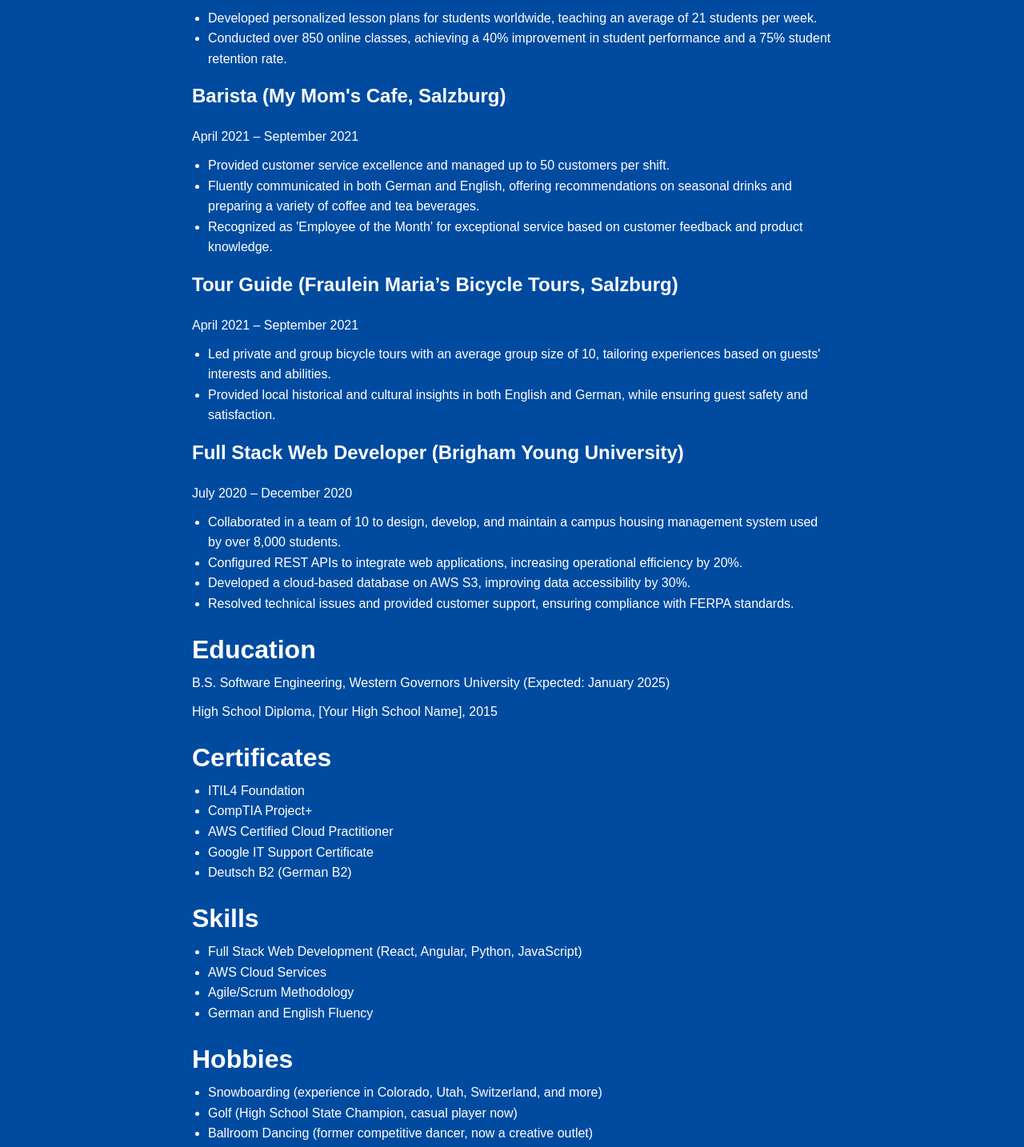
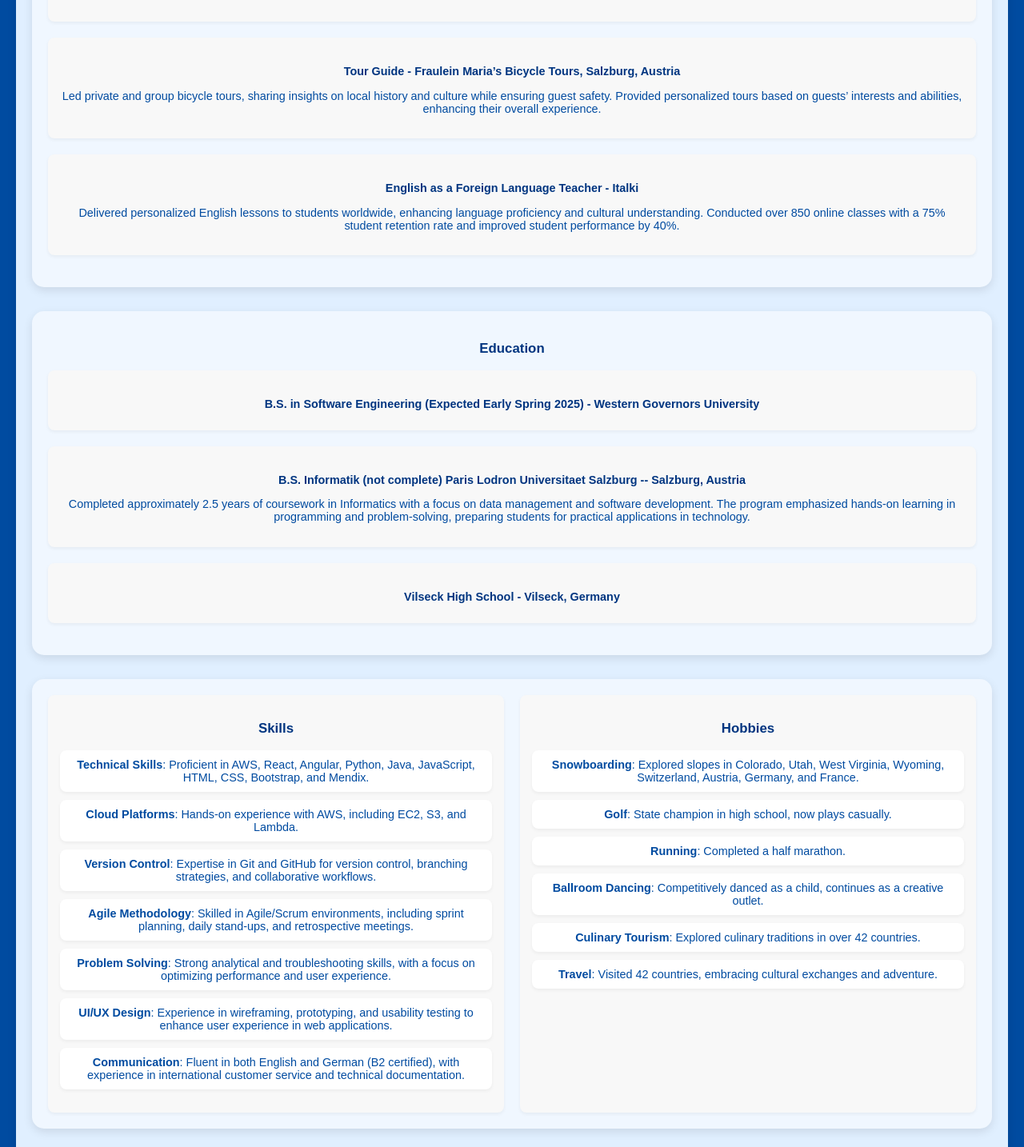
Before and after one commit to anniefees/my-portfolio, a React (Create React App) app: page /#/resume in a window 1280 px wide. Shown: the part 1011-2445 px from the top of the page at 80% size. Built offline with nearby package versions, Linux system fonts and the light colour scheme.

Commit message:
fixes layout + resume + projects

```diff
--- a/src/App.css
+++ b/src/App.css
@@ -49,64 +49,80 @@
   text-decoration: underline;
 }
 
-/* Resume Section */
-.resume {
-  padding: 40px;
-  text-align: left;
-  max-width: 800px;
-  margin: 0 auto;
-}
-
-.resume h2 {
-  font-size: 2rem;
-  margin-bottom: 10px;
-}
-
-.resume h3 {
-  font-size: 1.5rem;
-  margin-top: 20px;
-}
-
-.resume p, .resume ul {
-  font-size: 1rem;
-  line-height: 1.6;
-  margin: 10px 0;
-}
-
-.resume ul {
-  list-style: disc;
-  padding-left: 20px;
-}
-
-/* Projects Section */
-.projects {
-  padding: 50px;
-}
-
-.projects ul {
-  list-style: none;
-  padding: 0;
-}
-
-.projects ul li {
-  margin: 20px 0;
-}
-
-.projects ul li strong {
-  font-size: 1.2rem;
-}
-
-.projects ul li p {
-  font-size: 1rem;
+/* General Container Styling */
+.container {
+  background-color: #e0efff;
+  padding: 20px;
+  border-radius: 15px;
+  box-shadow: 0px 4px 12px rgba(0, 0, 0, 0.1);
+  margin: 20px auto;
+  max-width: 1200px;
+  color: #004ba0;
 }
 
 /* Contact Section */
 .contact {
   padding: 50px;
+  background-color: #e0efff;
+  color: #003580; /* Fixed text contrast */
+  box-shadow: 0px 4px 12px rgba(0, 0, 0, 0.1);
+  border-radius: 15px;
 }
 
-.contact p {
-  font-size: 1.2rem;
+/* Projects Page Styling */
+.projects {
+  padding: 50px;
+}
+
+.section-container {
+  background-color: #e0efff;
+  padding: 20px;
+  margin-bottom: 30px;
+  border-radius: 15px;
+  box-shadow: 0px 4px 12px rgba(0, 0, 0, 0.1);
+}
+
+.section-container h3 {
+  color: #003580;
+}
+
+.project-item, .course-item, .certificate-item {
+  padding: 15px;
+  background-color: #f8f8f8;
+  border-radius: 8px;
+  margin-bottom: 20px;
+  box-shadow: 0px 2px 4px rgba(0, 0, 0, 0.05);
+}
+
+/* Multi-column layout for projects */
+.projects-grid {
+  display: grid;
+  grid-template-columns: repeat(auto-fit, minmax(300px, 1fr));
+  gap: 20px;
+}
+
+/* Button Styling */
+.button {
+  display: inline-block !important;
+  padding: 12px 24px !important;
+  background-color: #004ba0 !important;
+  color: white !important;
+  text-decoration: none !important;
+  font-size: 1.1rem !important;
+  font-weight: bold !important;
+  border-radius: 30px !important;
+  border: 2px solid transparent !important;
+  transition: all 0.3s ease !important;
+  box-shadow: 0px 4px 8px rgba(0, 0, 0, 0.2) !important;
+  margin: 10px !important;
+}
+
+.button:hover {
+  background-color: white !important;
+  color: #004ba0 !important;
+  border: 2px solid #004ba0 !important;
+  box-shadow: 0px 6px 12px rgba(0, 0, 0, 0.3) !important;
+  transform: translateY(-2px) !important;
 }
 
 /* Responsive Styles */
@@ -142,28 +158,4 @@
   .projects ul li p {
     font-size: 0.9rem;
   }
- /* Button Styling */
-.button {
-  display: inline-block !important;
-  padding: 12px 24px !important;
-  background-color: #004ba0 !important; /* Blue color that matches the theme */
-  color: white !important;
-  text-decoration: none !important;
-  font-size: 1.1rem !important;
-  font-weight: bold !important;
-  border-radius: 30px !important;
-  border: 2px solid transparent !important;
-  transition: all 0.3s ease !important;
-  box-shadow: 0px 4px 8px rgba(0, 0, 0, 0.2) !important;
-  margin: 10px !important;
 }
-
-/* Hover effect */
-.button:hover {
-  background-color: white !important;
-  color: #004ba0 !important;
-  border: 2px solid #004ba0 !important;
-  box-shadow: 0px 6px 12px rgba(0, 0, 0, 0.3) !important;
-  transform: translateY(-2px) !important;
-}
-}
--- a/src/components/Projects.js
+++ b/src/components/Projects.js
@@ -1,35 +1,59 @@
 import React from 'react';
-import './Projects.css'; // Use a separate CSS file for styling
+import './Projects.css';
 
 const Projects = () => {
   return (
-    <section className="projects">
-      <h2>My Projects</h2>
+    <section className="container">
+      <h2 className="section-title">My Projects</h2>
 
       <div className="github-button">
         <a href="https://github.com/anniefees" className="button">Visit My GitHub</a>
       </div>
 
-      {/* Professional Projects */}
+      {/* Certificates Section (Moved Above Professional Projects) */}
+      <div className="section-container">
+        <h3>Certificates</h3>
+        <div className="certificate-item">
+          <strong>AWS Certified Cloud Practitioner</strong>: Demonstrates knowledge of AWS Cloud services and architecture.
+        </div>
+        <div className="certificate-item">
+          <strong>CompTIA Project+</strong>: Validates project management skills in technology environments.
+        </div>
+        <div className="certificate-item">
+          <strong>Google IT Support Certificate</strong>: Provides foundational knowledge in IT support and networking.
+        </div>
+        <div className="certificate-item">
+          <strong>Deutsch B2 (Goethe-Institut)</strong>: Certification of advanced German language proficiency from the prestigious Goethe-Institut.
+        </div>
+      </div>
+
+      {/* Professional Projects Section */}
+      <div className="section-container">
         <h3>Professional Projects</h3>
+        <div className="projects-grid">
           <div className="project-item">
             <h4>BYU On-Campus Housing System</h4>
             <p>
-          I contributed to the BYU On-Campus Housing ecosystem, where I created several icons and small components
-          still in use today. We used Mendix, along with JavaScript, HTML, CSS, Bootstrap, Angular, and React to build
-          solutions necessary for the housing system.
+              Contributed to the BYU On-Campus Housing ecosystem, creating icons and components still in use today.
+              Used Mendix, JavaScript, HTML, CSS, Angular, and React to build temporary functionality for the housing system.
+              <br />
+              <strong>Note:</strong> Much of the work involved Sensitive Security Information (SSI) and FERPA-protected information and systems. Due to confidentiality, specifics of the work cannot be shared.
             </p>
             <a href="https://housing.byu.edu/secure/services/c_main/default.aspx" target="_blank" rel="noopener noreferrer" className="button">
               Visit the site
             </a>
           </div>
+        </div>
+      </div>
 
-      {/* Class Projects */}
+      {/* Class Projects Section */}
+      <div className="section-container">
         <h3>Class Projects</h3>
+        <div className="projects-grid">
           <div className="project-item">
             <h4>Angular World Map Application (JavaScript Fundamentals)</h4>
             <p>
-          Developed a functional Angular application for my JavaScript Fundamentals class that integrates an SVG-based world map.
+              Developed a functional Angular application that integrates an SVG-based world map.
               Users can click on countries to view dynamically retrieved information from an external API.
             </p>
           </div>
@@ -37,8 +61,8 @@
           <div className="project-item">
             <h4>State Government Website (Front-End Web Development)</h4>
             <p>
-          Created a website with multiple pages for a state government office, featuring information about cities,
-          population data, and navigation menus. The website includes HTML lists, tables, and a form with email verification.
+              Created a multi-page website for a state government office, including information about cities,
+              population data, and navigation menus. HTML lists, tables, and forms with email verification were also implemented.
             </p>
             <a href="https://anniefees.github.io/AnnieD479Task1/" target="_blank" rel="noopener noreferrer" className="button">
               Visit the project
@@ -55,50 +79,56 @@
               Visit the project
             </a>
           </div>
+        </div>
+      </div>
 
-      {/* Relevant Courses */}
+      {/* Relevant Courses Section */}
+      <div className="section-container">
         <h3>Relevant Courses</h3>
         <div className="course-item">
           <h4>Network and Security Foundations</h4>
           <p>
-          Introduced concepts of network classifications (LAN, WAN, WLAN), protocols, physical devices, and basic security
-          measures. Covered network vulnerabilities and mitigation techniques.
+            Introduced network classifications, communication protocols, and security measures, covering vulnerabilities
+            and mitigation techniques for LAN, WAN, and VPN.
           </p>
         </div>
-
         <div className="course-item">
           <h4>Data Management Foundations</h4>
           <p>
-          Covered data management concepts, SQL, DDL, DML, and differentiations of data (structured, unstructured, relational, etc.).
-          Introduced foundational data security practices.
+            Covered the fundamentals of data management, SQL, and security practices, including relational and hierarchical data types.
           </p>
         </div>
-
+        <div className="course-item">
+          <h4>Data Management Applications</h4>
+          <p>
+            Learned to create complex SQL queries, modify databases, and understand MySQL principles for efficient data management.
+          </p>
+        </div>
         <div className="course-item">
           <h4>Java Fundamentals</h4>
           <p>
-          Introduced object-oriented programming in Java, covering method creation, class design, and object-oriented principles
-          to solve real-world business problems.
+            Covered object-oriented programming in Java, focusing on method creation, class design, and solving real-world business problems.
           </p>
         </div>
-      {/* You can add more courses as needed */}
-
-      {/* Certificates */}
-      <h3>Certificates</h3>
-      <ul className="certificates-list">
-        <li>
-          <strong>AWS Certified Cloud Practitioner</strong>: Demonstrates knowledge of AWS Cloud services and architecture.
-        </li>
-        <li>
-          <strong>CompTIA Project+</strong>: Validates project management skills in technology environments.
-        </li>
-        <li>
-          <strong>Google IT Support Certificate</strong>: Provides foundational knowledge in IT support and networking.
-        </li>
-        <li>
-          <strong>Deutsch B2 (Goethe-Institut)</strong>: Certification of advanced German language proficiency from the prestigious Goethe-Institut.
-        </li>
-      </ul>
+        <div className="course-item">
+          <h4>Data Structures and Algorithms</h4>
+          <p>
+            Explored dynamic data structures, including stacks, queues, trees, and hash tables, focusing on algorithm efficiency.
+          </p>
+        </div>
+        <div className="course-item">
+          <h4>Advanced Data Management</h4>
+          <p>
+            Focused on advanced relational data modeling and the creation of data lakes and warehouses for large-scale data processing.
+          </p>
+        </div>
+        <div className="course-item">
+          <h4>Java Frameworks</h4>
+          <p>
+            Covered Java exception handling, frameworks, and how to develop complete applications using object-oriented principles.
+          </p>
+        </div>
+      </div>
     </section>
   );
 };
--- /dev/null
+++ b/src/components/Resume.css
@@ -0,0 +1,71 @@
+/* General Container Styling */
+.container {
+    background-color: #e0efff;
+    padding: 20px;
+    border-radius: 15px;
+    box-shadow: 0px 4px 12px rgba(0, 0, 0, 0.1);
+    margin: 20px auto;
+    max-width: 1200px;
+    color: #004ba0;
+    font-size: 0.9rem; /* Smaller text for all sections */
+  }
+
+  .section-title {
+    color: #003580;
+    text-align: center;
+    margin-bottom: 20px;
+  }
+
+  /* Section Containers - Apply Lighter Background to All Sections */
+  .section-container {
+    background-color: #f0f7ff; /* Consistent light blue background for all sections */
+    padding: 20px;
+    margin-bottom: 30px;
+    border-radius: 15px;
+    box-shadow: 0px 4px 12px rgba(0, 0, 0, 0.1);
+  }
+
+  /* Experience, Education, Certificates Items */
+  .experience-item, .education-item, .certificate-item {
+    padding: 15px;
+    background-color: #f8f8f8;
+    border-radius: 8px;
+    margin-bottom: 20px;
+    box-shadow: 0px 2px 4px rgba(0, 0, 0, 0.05);
+  }
+
+  .experience-item h4, .education-item h4 {
+    color: #003580;
+    margin-bottom: 10px;
+  }
+
+  .experience-item p, .education-item p {
+    color: #004ba0;
+  }
+
+  /* Two-column layout for Skills and Hobbies */
+  .two-column {
+    display: grid;
+    grid-template-columns: repeat(2, 1fr);
+    gap: 20px;
+  }
+
+  .skills-column, .hobbies-column {
+    background-color: #f8f8f8;
+    padding: 15px;
+    border-radius: 8px;
+    box-shadow: 0px 2px 4px rgba(0, 0, 0, 0.05);
+  }
+
+  .skills-list, .hobbies-list {
+    list-style-type: none;
+    padding-left: 0;
+  }
+
+  .skills-list li, .hobbies-list li {
+    padding: 10px;
+    margin-bottom: 10px;
+    background-color: #ffffff;
+    border-radius: 8px;
+    box-shadow: 0px 2px 4px rgba(0, 0, 0, 0.05);
+  }
--- a/src/components/Resume.js
+++ b/src/components/Resume.js
@@ -1,88 +1,121 @@
 import React from 'react';
+import './Resume.css';
 
 const Resume = () => {
   return (
-    <section className="resume">
-      <h2>Professional Summary</h2>
-      <p>
-        Ambitious and adaptable Software Engineering student set to graduate in January 2025, eager to transition fully into a technology-focused career. With hands-on experience as a Full Stack Web Developer and a background as a German-qualified Flight Attendant, I bring both technical expertise and a unique operational perspective.
-      </p>
+    <section className="container">
 
-      <h2>Experience</h2>
+      {/* Summary Section without Header */}
+      <div className="summary-container">
+        <p>
+          I am a software engineering student with a strong background in full-stack web development,
+          cloud platforms (AWS), and experience working in Agile environments. I have also completed
+          several high-level software engineering projects, and my time as a German-qualified flight attendant
+          gives me unique insight into real-world user needs for airline industry applications.
+        </p>
+      </div>
 
-      {/* Flight Attendant Experience */}
-      <h3>Flight Attendant – German Qualified (United Airlines)</h3>
-      <p>March 2023 – Present</p>
-      <ul>
-        <li>Served nearly 300 passengers per flight, averaging two long-haul flights per week, primarily between Washington, D.C., and Europe.</li>
-        <li>Completed over 150 long-haul flights, managing the needs of 250-300 economy passengers or 50 first-class passengers per flight.</li>
-        <li>Developed insights into operational challenges for crew members, leveraging this knowledge to provide feedback on crew-related technology.</li>
-      </ul>
+      {/* Professional Experience Section */}
+      <div className="section-container">
+        <h3>Professional Experience</h3>
 
-      {/* Italki Experience */}
-      <h3>English Teacher (Italki)</h3>
-      <p>January 2022 – Present</p>
-      <ul>
-        <li>Developed personalized lesson plans for students worldwide, teaching an average of 21 students per week.</li>
-        <li>Conducted over 850 online classes, achieving a 40% improvement in student performance and a 75% student retention rate.</li>
-      </ul>
+        <div className="experience-item">
+          <h4>Flight Attendant (German Qualified) - United Airlines</h4>
+          <p>
+            <strong>Responsibilities:</strong> Served nearly 300 passengers per flight on long-haul international flights,
+            flying between Washington, D.C., and Europe. Managed in-flight services, ensured customer satisfaction, and
+            provided safety support.
+            <br />
+            <strong>Key Accomplishments:</strong> Completed over 150 long-haul flights, managing service for 250-300 economy passengers
+            or 50 first-class passengers per flight.
+          </p>
+        </div>
 
-      {/* Barista Experience */}
-      <h3>Barista (My Mom's Cafe, Salzburg)</h3>
-      <p>April 2021 – September 2021</p>
-      <ul>
-        <li>Provided customer service excellence and managed up to 50 customers per shift.</li>
-        <li>Fluently communicated in both German and English, offering recommendations on seasonal drinks and preparing a variety of coffee and tea beverages.</li>
-        <li>Recognized as 'Employee of the Month' for exceptional service based on customer feedback and product knowledge.</li>
-      </ul>
+        <div className="experience-item">
+          <h4>Web Developer - Brigham Young University</h4>
+          <p>
+            Collaborated with a team of 10 developers to design, develop, and maintain the On-Campus Housing system.
+            I created icons and several components still in use today, using technologies such as Mendix, JavaScript, HTML, CSS,
+            Angular, and React.
+            <br />
+            Built temporary functionality to support operations while permanent solutions were being developed,
+            streamlining the user experience for over 8,000 students.
+          </p>
+        </div>
 
-      {/* Tour Guide Experience */}
-      <h3>Tour Guide (Fraulein Maria’s Bicycle Tours, Salzburg)</h3>
-      <p>April 2021 – September 2021</p>
-      <ul>
-        <li>Led private and group bicycle tours with an average group size of 10, tailoring experiences based on guests' interests and abilities.</li>
-        <li>Provided local historical and cultural insights in both English and German, while ensuring guest safety and satisfaction.</li>
-      </ul>
+        <div className="experience-item">
+          <h4>Barista - My Mom's Cafe, Salzburg, Austria</h4>
+          <p>
+            Provided exceptional customer service, communicated fluently in both German and English, and
+            promoted seasonal beverages. Managed cash transactions and maintained a clean, efficient working environment.
+            <br />
+            <strong>Key Accomplishment:</strong> Awarded 'Employee of the Month' for exceptional performance based on positive customer feedback.
+          </p>
+        </div>
 
-      {/* Full Stack Web Developer Experience */}
-      <h3>Full Stack Web Developer (Brigham Young University)</h3>
-      <p>July 2020 – December 2020</p>
-      <ul>
-        <li>Collaborated in a team of 10 to design, develop, and maintain a campus housing management system used by over 8,000 students.</li>
-        <li>Configured REST APIs to integrate web applications, increasing operational efficiency by 20%.</li>
-        <li>Developed a cloud-based database on AWS S3, improving data accessibility by 30%.</li>
-        <li>Resolved technical issues and provided customer support, ensuring compliance with FERPA standards.</li>
-      </ul>
+        <div className="experience-item">
+          <h4>Tour Guide - Fraulein Maria’s Bicycle Tours, Salzburg, Austria</h4>
+          <p>
+            Led private and group bicycle tours, sharing insights on local history and culture while ensuring guest safety.
+            Provided personalized tours based on guests’ interests and abilities, enhancing their overall experience.
+          </p>
+        </div>
 
-      <h2>Education</h2>
-      <p>B.S. Software Engineering, Western Governors University (Expected: January 2025)</p>
-      <p>High School Diploma, [Your High School Name], 2015</p>
+        <div className="experience-item">
+          <h4>English as a Foreign Language Teacher - Italki</h4>
+          <p>
+            Delivered personalized English lessons to students worldwide, enhancing language proficiency and cultural understanding.
+            Conducted over 850 online classes with a 75% student retention rate and improved student performance by 40%.
+          </p>
+        </div>
+      </div>
 
-      <h2>Certificates</h2>
-      <ul>
-        <li>ITIL4 Foundation</li>
-        <li>CompTIA Project+</li>
-        <li>AWS Certified Cloud Practitioner</li>
-        <li>Google IT Support Certificate</li>
-        <li>Deutsch B2 (German B2)</li>
-      </ul>
+      {/* Education Section */}
+      <div className="section-container">
+        <h3>Education</h3>
+        <div className="education-item">
+          <h4>B.S. in Software Engineering (Expected Early Spring 2025) - Western Governors University</h4>
+        </div>
+        <div className="education-item">
+          <h4>B.S. Informatik (not complete) Paris Lodron Universitaet Salzburg -- Salzburg, Austria</h4>
+          <p>
+            Completed approximately 2.5 years of coursework in Informatics with a focus on data management and
+            software development. The program emphasized hands-on learning in programming and problem-solving,
+            preparing students for practical applications in technology.
+          </p>
+        </div>
+        <div className="education-item">
+          <h4>Vilseck High School - Vilseck, Germany</h4>
+        </div>
+      </div>
 
-      <h2>Skills</h2>
-      <ul>
-        <li>Full Stack Web Development (React, Angular, Python, JavaScript)</li>
-        <li>AWS Cloud Services</li>
-        <li>Agile/Scrum Methodology</li>
-        <li>German and English Fluency</li>
-      </ul>
+      {/* Skills and Hobbies Section in Two Columns */}
+      <div className="section-container two-column">
+        <div className="skills-column">
+          <h3>Skills</h3>
+          <ul className="skills-list">
+            <li><strong>Technical Skills</strong>: Proficient in AWS, React, Angular, Python, Java, JavaScript, HTML, CSS, Bootstrap, and Mendix.</li>
+            <li><strong>Cloud Platforms</strong>: Hands-on experience with AWS, including EC2, S3, and Lambda.</li>
+            <li><strong>Version Control</strong>: Expertise in Git and GitHub for version control, branching strategies, and collaborative workflows.</li>
+            <li><strong>Agile Methodology</strong>: Skilled in Agile/Scrum environments, including sprint planning, daily stand-ups, and retrospective meetings.</li>
+            <li><strong>Problem Solving</strong>: Strong analytical and troubleshooting skills, with a focus on optimizing performance and user experience.</li>
+            <li><strong>UI/UX Design</strong>: Experience in wireframing, prototyping, and usability testing to enhance user experience in web applications.</li>
+            <li><strong>Communication</strong>: Fluent in both English and German (B2 certified), with experience in international customer service and technical documentation.</li>
+          </ul>
+        </div>
 
-      <h2>Hobbies</h2>
-      <ul>
-        <li>Snowboarding (experience in Colorado, Utah, Switzerland, and more)</li>
-        <li>Golf (High School State Champion, casual player now)</li>
-        <li>Ballroom Dancing (former competitive dancer, now a creative outlet)</li>
-        <li>Travel & Culinary Tourism (visited 42 countries)</li>
-        <li>Running (Half marathon completed, with more races planned)</li>
-      </ul>
+        <div className="hobbies-column">
+          <h3>Hobbies</h3>
+          <ul className="hobbies-list">
+            <li><strong>Snowboarding</strong>: Explored slopes in Colorado, Utah, West Virginia, Wyoming, Switzerland, Austria, Germany, and France.</li>
+            <li><strong>Golf</strong>: State champion in high school, now plays casually.</li>
+            <li><strong>Running</strong>: Completed a half marathon.</li>
+            <li><strong>Ballroom Dancing</strong>: Competitively danced as a child, continues as a creative outlet.</li>
+            <li><strong>Culinary Tourism</strong>: Explored culinary traditions in over 42 countries.</li>
+            <li><strong>Travel</strong>: Visited 42 countries, embracing cultural exchanges and adventure.</li>
+          </ul>
+        </div>
+      </div>
     </section>
   );
 };
```
Lines whose indentation alone changed are shown as unchanged.
